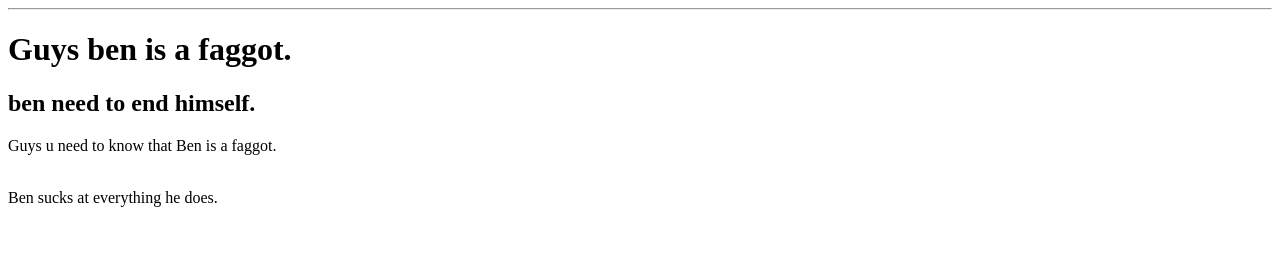
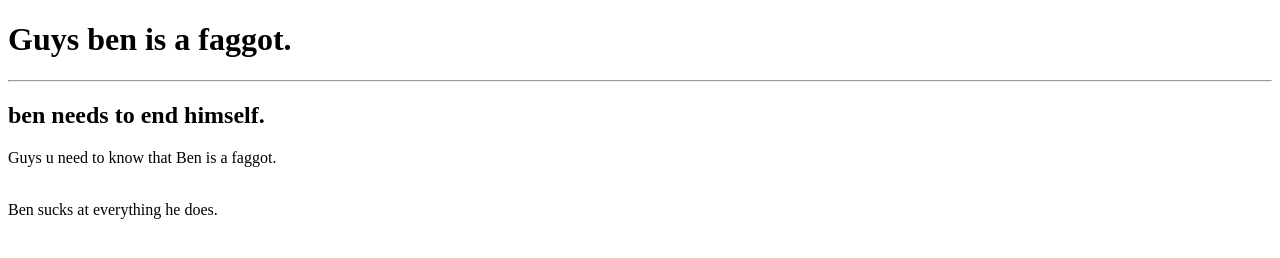
Before and after one commit to W04H/Benisfat-MK2, a plain HTML site: page index.html in a window 1280 px wide. Drawn offline with Linux system fonts and the light colour scheme.

Commit message:
Update index.html

```diff
--- a/index.html
+++ b/index.html
@@ -3,11 +3,11 @@
 </html>
 <head>
 <title>Benisafaggot</title>
-  <hr>
 </head>
 <body>
 <h1> Guys ben is a faggot.</h1>
-  <h2> ben need to end himself.</h2>
+  <hr>
+  <h2> ben needs to end himself.</h2>
 <p>Guys u need to know that Ben is a faggot.</p>
   <br>
   <h7> Ben sucks at everything he does.</h7>
```
